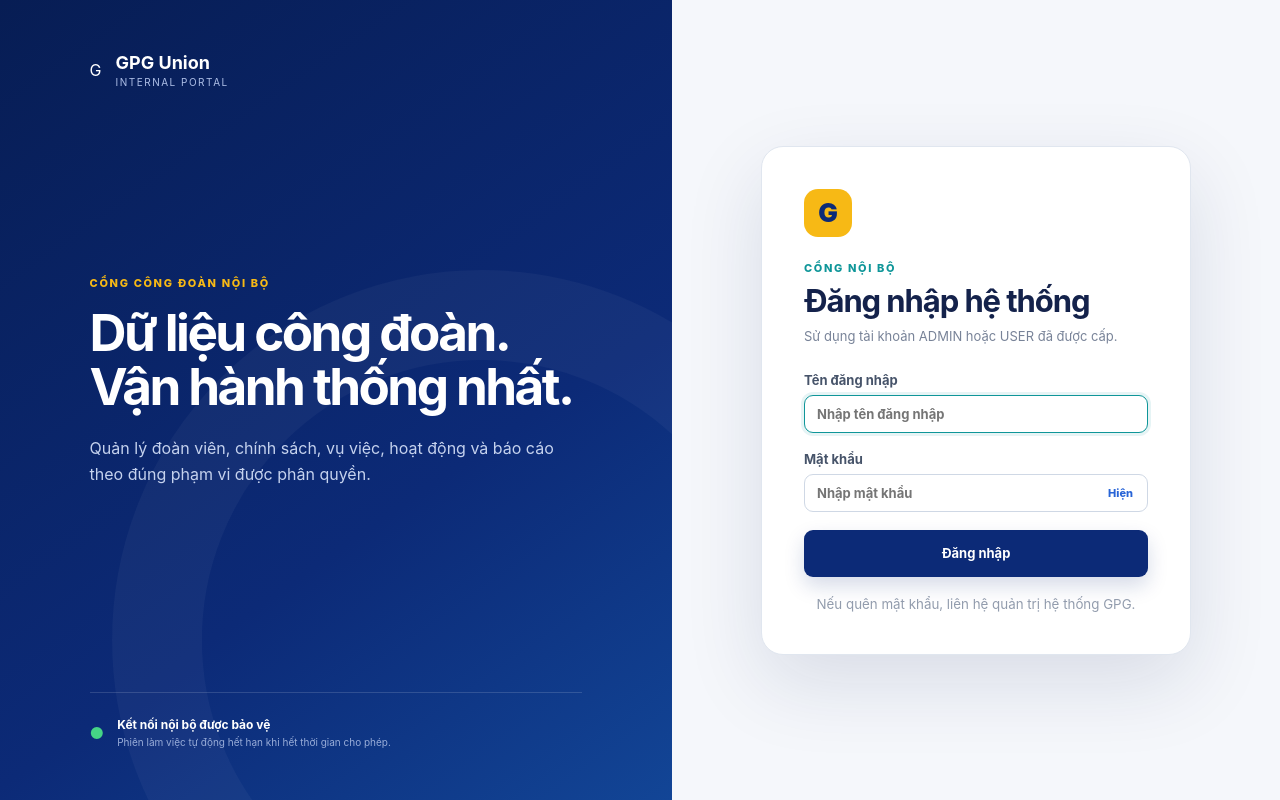
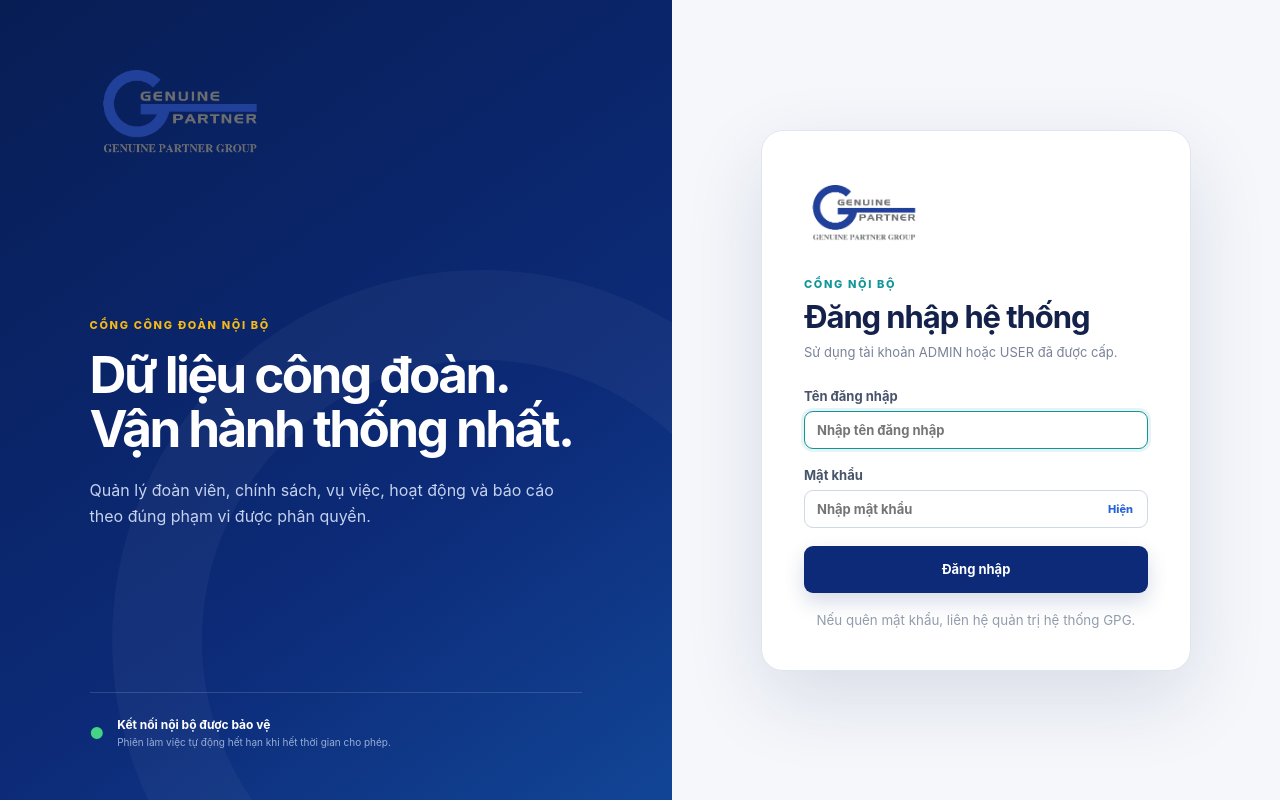
Before and after one commit to a1bertnguyen/GPG-Union-Portal, a React (Vite) app in the folder frontend/: page / in a window 1280 px wide. Built offline with nearby package versions, Linux system fonts and the light colour scheme; no server answers.

Commit message:
fix: update company logo and favicon

```diff
--- a/frontend/index.html
+++ b/frontend/index.html
@@ -2,7 +2,7 @@
 <html lang="en">
   <head>
     <meta charset="UTF-8" />
-    <link rel="icon" type="image/svg+xml" href="/favicon.svg" />
+    <link rel="icon" type="image/png" href="/company-logo.png" />
     <meta name="viewport" content="width=device-width, initial-scale=1.0" />
     <meta name="description" content="GPG Union Portal - hệ thống dữ liệu công đoàn tập trung" />
     <title>GPG Union Portal</title>
--- a/frontend/src/index.css
+++ b/frontend/src/index.css
@@ -26,7 +26,9 @@ h1, h2, p { margin-top: 0; }
 .app-shell { min-height: 100vh; padding-top: 64px; background: #f5f7fb; }
 .portal-topbar { position: fixed; inset: 0 0 auto 0; z-index: 50; height: 64px; display: flex; align-items: center; gap: 24px; padding: 0 24px; color: #fff; background: var(--navy); box-shadow: 0 4px 14px rgba(7,29,84,.16); }
 .portal-brand { width: 206px; display: flex; align-items: center; gap: 11px; }
-.portal-brand__mark { width: 36px; height: 36px; display: grid; place-items: center; border-radius: 8px; color: var(--navy); background: #f8ba16; font-size: 20px; font-weight: 950; }
+.portal-brand__mark, .brand__mark, .login-card__mark { color: transparent; background: url('/company-logo.png') center / contain no-repeat; font-size: 0; }
+.portal-brand__mark { width: 84px; height: 56px; flex: 0 0 84px; }
+.portal-brand > div:last-child { display: none; }
 .portal-brand strong, .portal-brand span { display: block; }.portal-brand strong { font-size: 13px; letter-spacing: .035em; }.portal-brand span { margin-top: 2px; color: #afc0e8; font-size: 8px; letter-spacing: .08em; text-transform: uppercase; }
 .portal-context { display: flex; align-items: center; gap: 15px; color: #fff; font-size: 15px; }.portal-context i { width: 1px; height: 26px; background: rgba(255,255,255,.25); }
 .portal-user { display: flex; align-items: center; gap: 14px; margin-left: auto; text-align: right; }.portal-user strong, .portal-user span { display: block; }.portal-user strong { font-size: 11px; }.portal-user span { margin-top: 2px; color: #aebee4; font-size: 8px; letter-spacing: .05em; text-transform: uppercase; }
@@ -451,11 +453,11 @@ textarea { min-height: 88px; resize: vertical; line-height: 1.45; }
 .login-page { min-height: 100vh; display: grid; grid-template-columns: minmax(520px, 1.05fr) minmax(430px, .95fr); background: #fff; }
 .login-brand-panel { position: relative; overflow: hidden; display: flex; flex-direction: column; justify-content: space-between; padding: 52px clamp(45px, 7vw, 105px); color: #fff; background: linear-gradient(145deg, #071d54 0%, #0c2a77 62%, #124596 100%); }
 .login-brand-panel::after { content: ''; position: absolute; right: -180px; bottom: -210px; width: 560px; height: 560px; border: 90px solid rgba(255,255,255,.035); border-radius: 50%; }
-.login-brand { position: relative; z-index: 1; display: flex; align-items: center; gap: 14px; }.login-brand strong, .login-brand span { display: block; }.login-brand strong { font-size: 18px; }.login-brand span { margin-top: 3px; color: #aebfe7; font-size: 10px; letter-spacing: .15em; text-transform: uppercase; }
+.login-brand { position: relative; z-index: 1; display: flex; align-items: center; gap: 14px; }.brand__mark { width: 180px; height: 120px; flex: 0 0 180px; }.login-brand > div:last-child { display: none; }.login-brand strong, .login-brand span { display: block; }.login-brand strong { font-size: 18px; }.login-brand span { margin-top: 3px; color: #aebfe7; font-size: 10px; letter-spacing: .15em; text-transform: uppercase; }
 .login-brand-copy { position: relative; z-index: 1; max-width: 690px; padding: 55px 0; }.login-brand-copy .eyebrow { color: #f7b915; }.login-brand-copy h1 { margin: 16px 0 22px; font-size: clamp(40px, 4vw, 54px); letter-spacing: -.05em; line-height: 1.04; }.login-brand-copy > p:last-child { max-width: 580px; color: #c5d2ee; font-size: 16px; line-height: 1.65; }
 .login-security-note { position: relative; z-index: 1; display: flex; gap: 13px; align-items: center; border-top: 1px solid rgba(255,255,255,.14); padding-top: 24px; }.login-security-note > span { color: #45d486; }.login-security-note strong, .login-security-note small { display: block; }.login-security-note strong { font-size: 12px; }.login-security-note small { margin-top: 4px; color: #98acd8; font-size: 10px; }
 .login-form-panel { display: grid; place-items: center; padding: 40px; background: #f5f7fb; }
-.login-card { width: min(430px, 100%); border: 1px solid #e0e6ef; border-radius: 22px; padding: 42px; background: #fff; box-shadow: 0 28px 80px rgba(18,37,82,.12); }.login-card__mark { width: 48px; height: 48px; display: grid; place-items: center; margin-bottom: 24px; border-radius: 14px; color: var(--navy); background: #f7b915; font-size: 26px; font-weight: 900; }.login-card h2 { margin: 7px 0 9px; color: #14224b; font-size: 31px; letter-spacing: -.035em; }.login-intro { margin-bottom: 28px; color: #788398; font-size: 13px; }.login-card .field { margin-bottom: 18px; }.password-field { position: relative; }.password-field input { padding-right: 62px; }.password-field button { position: absolute; top: 50%; right: 7px; transform: translateY(-50%); border: 0; padding: 6px 8px; color: var(--blue); background: transparent; font-size: 11px; font-weight: 800; }.login-error { margin: 0 0 17px; font-size: 12px; }.login-submit { width: 100%; min-height: 47px; }.login-help { display: block; margin-top: 19px; color: #929cad; text-align: center; }
+.login-card { width: min(430px, 100%); border: 1px solid #e0e6ef; border-radius: 22px; padding: 42px; background: #fff; box-shadow: 0 28px 80px rgba(18,37,82,.12); }.login-card__mark { width: 120px; height: 80px; margin-bottom: 24px; }.login-card h2 { margin: 7px 0 9px; color: #14224b; font-size: 31px; letter-spacing: -.035em; }.login-intro { margin-bottom: 28px; color: #788398; font-size: 13px; }.login-card .field { margin-bottom: 18px; }.password-field { position: relative; }.password-field input { padding-right: 62px; }.password-field button { position: absolute; top: 50%; right: 7px; transform: translateY(-50%); border: 0; padding: 6px 8px; color: var(--blue); background: transparent; font-size: 11px; font-weight: 800; }.login-error { margin: 0 0 17px; font-size: 12px; }.login-submit { width: 100%; min-height: 47px; }.login-help { display: block; margin-top: 19px; color: #929cad; text-align: center; }
 .mobile-logout { margin-left: auto; font-size: 12px !important; }
 
 .mobile-header { display: none; }
@@ -481,7 +483,7 @@ textarea { min-height: 88px; resize: vertical; line-height: 1.45; }
   .app-shell { padding-top: 56px; }
   .portal-topbar { height: 56px; gap: 10px; padding: 0 14px; }
   .portal-menu-button { display: block; }
-  .portal-brand { width: auto; }.portal-brand span, .portal-context, .portal-user > div { display: none; }.portal-brand__mark { width: 32px; height: 32px; font-size: 17px; }
+  .portal-brand { width: auto; }.portal-brand span, .portal-context, .portal-user > div { display: none; }.portal-brand__mark { width: 66px; height: 44px; flex-basis: 66px; }
   .sidebar { inset: 56px auto 0 0; width: 242px; transform: translateX(-105%); transition: transform .2s ease; }.sidebar--open { transform: translateX(0); }
   .main-content { width: 100%; margin-left: 0; }
   .menu-scrim { position: fixed; inset: 0; z-index: 20; display: block; border: 0; background: rgba(7,22,55,.45); }
```
Also changed, not shown: frontend/public/company-logo.png (added).
